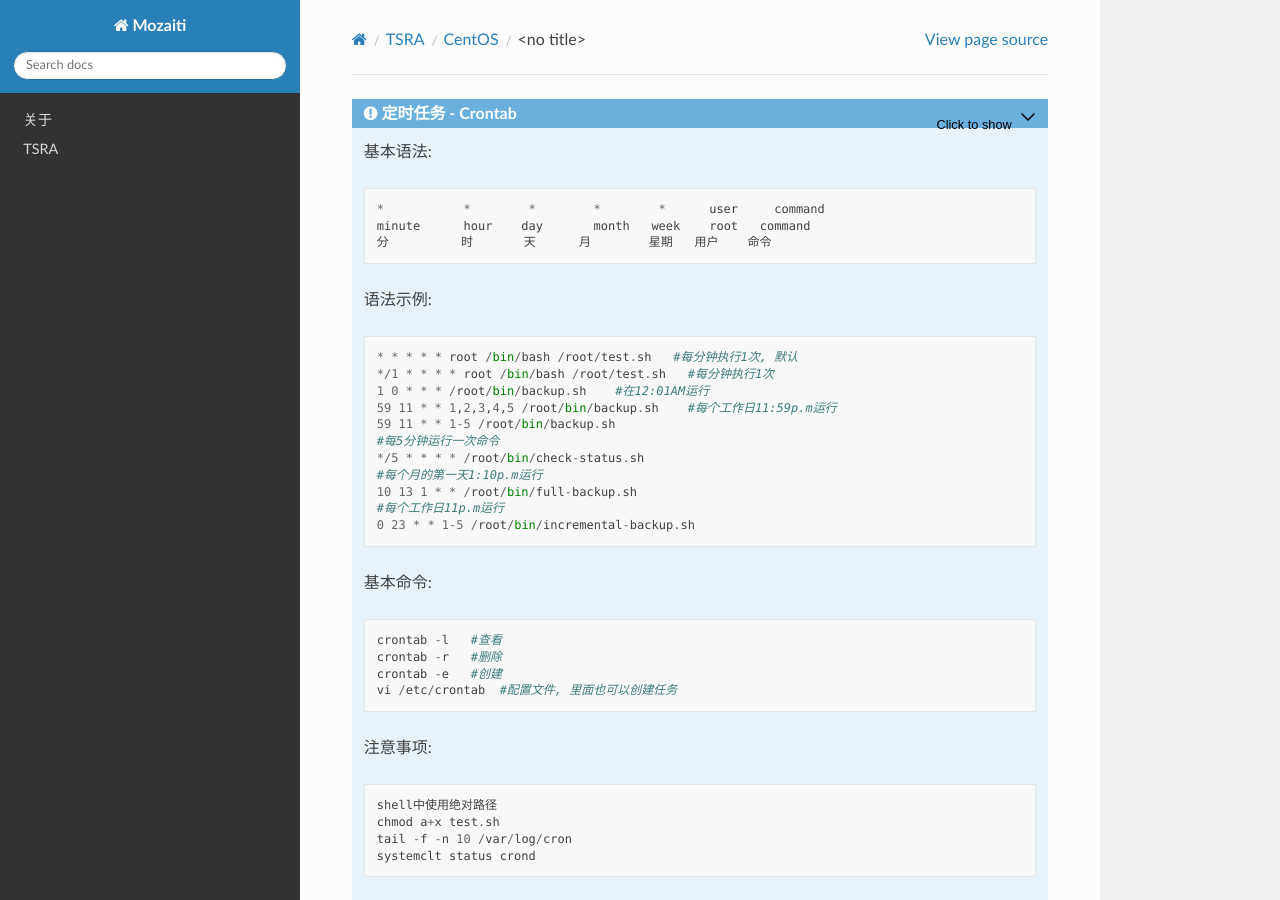
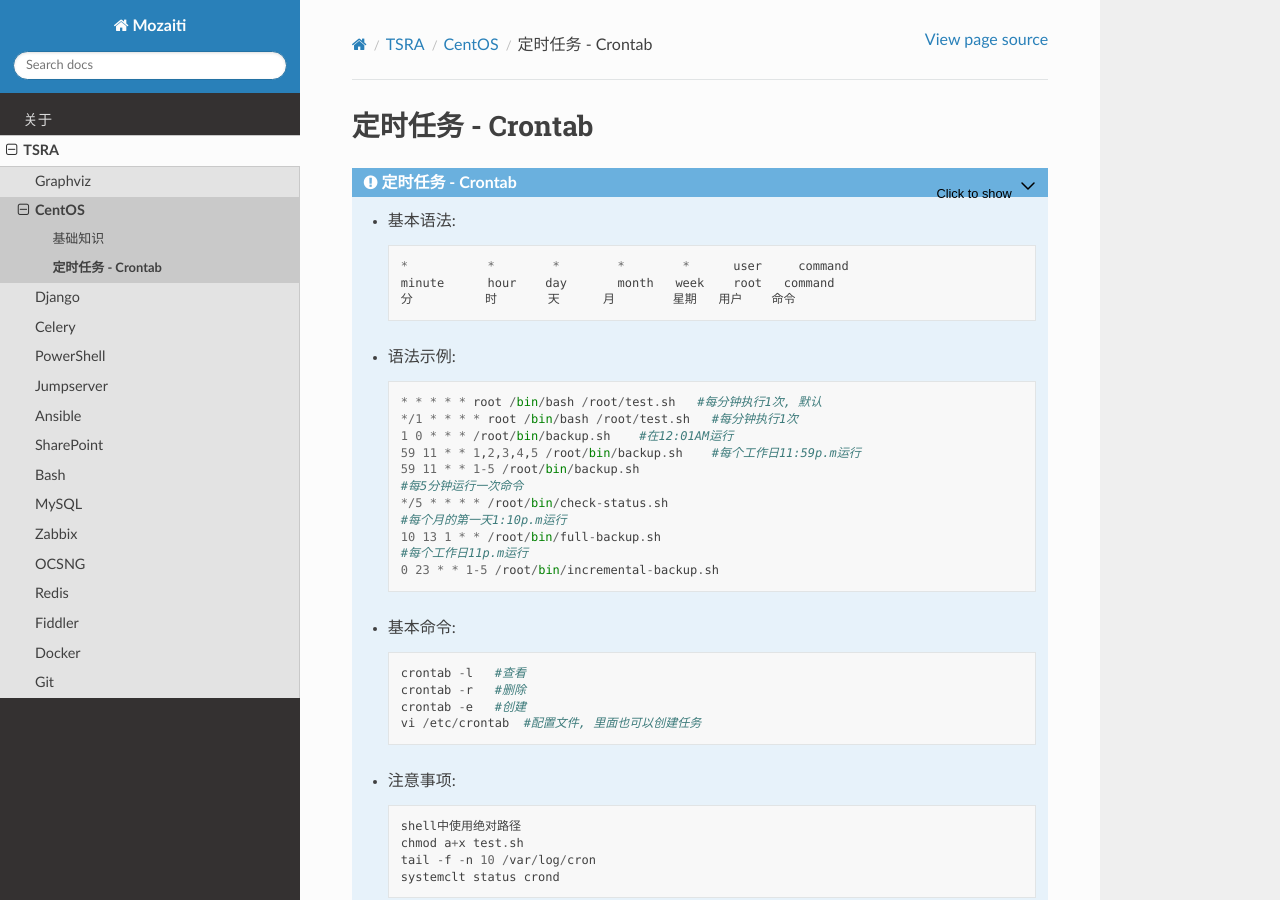
Before and after one commit to timhuang5129/mozaiti, a Sphinx documentation site: the page built from source/tsra/centos/docs/crontab.rst, in a window 1280 px wide and 900 px high. Built offline with Sphinx 7.4.7 and the Read the Docs theme 2.0.0, drawn with Linux system fonts in a browser that asks for light colours; pages that are not in the unit, such as notebooks, are missing from menus.

Commit message:
Update crontab.rst

```diff
--- a/source/tsra/centos/docs/crontab.rst
+++ b/source/tsra/centos/docs/crontab.rst
@@ -1,3 +1,6 @@
+定时任务 - Crontab
+======================
+
 .. admonition:: 定时任务 - Crontab
 	:class: dropdown, toggle-shown
 
```
